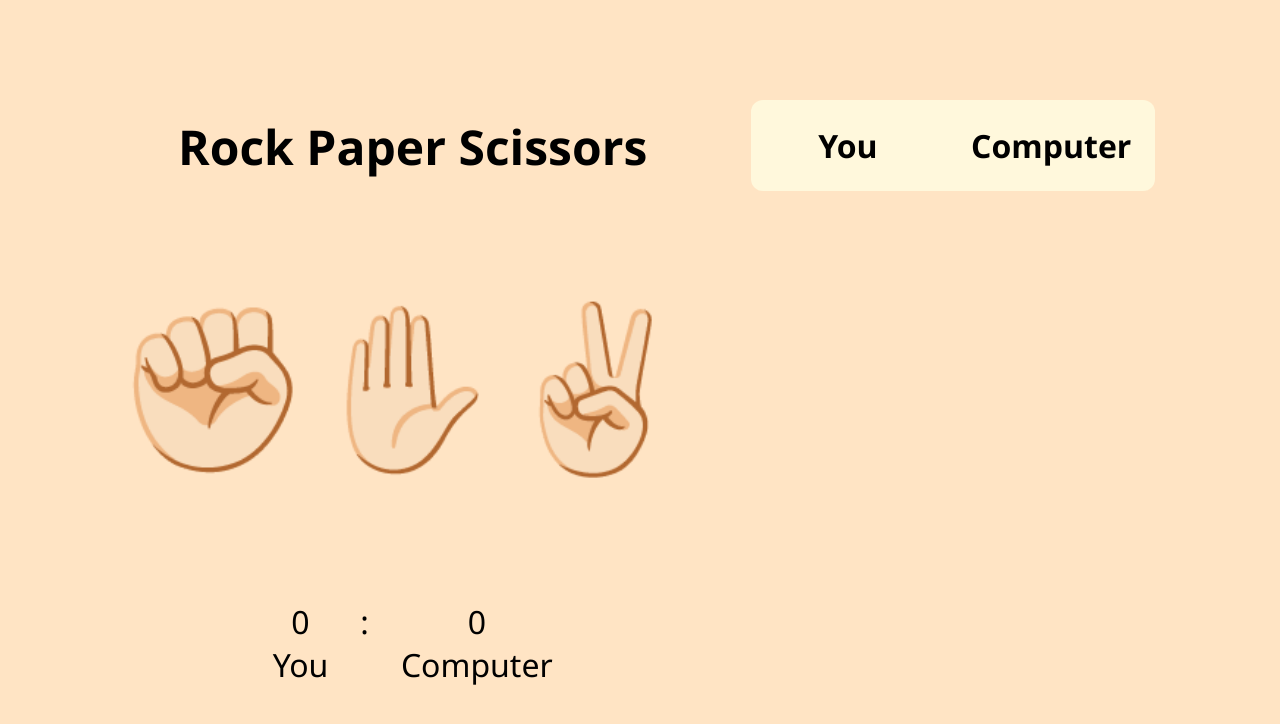
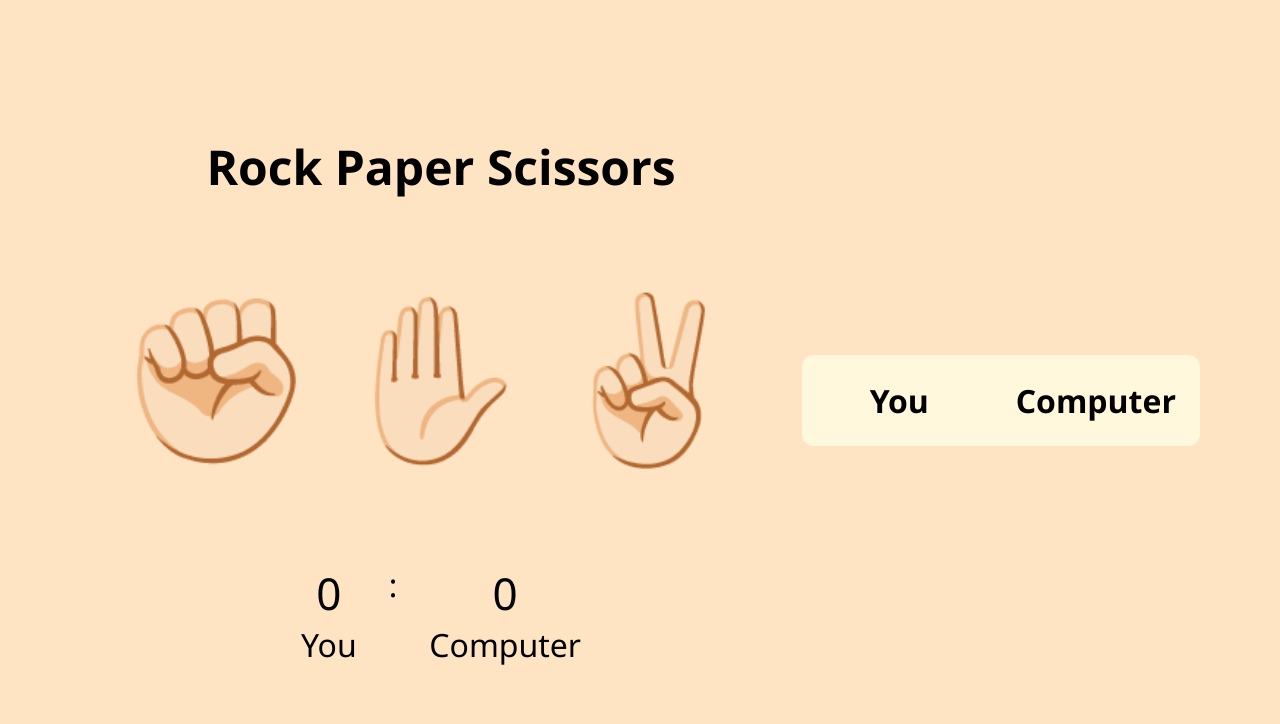
Before and after one commit to weirdwolfx/odin-rock-paper-scissors, a plain HTML site: page index.html in a window 1280 px wide. Drawn offline with Linux system fonts and the light colour scheme.

Commit message:
Add finishing css and layout styling

```diff
--- a/style.css
+++ b/style.css
@@ -9,6 +9,7 @@ body {
     display: flex;
     justify-content: center;
     background-color: bisque;
+    flex-wrap: wrap;
 }
 
 .main-container {
@@ -17,6 +18,7 @@ body {
     flex-direction: column;
     justify-content: space-evenly;
     align-items: center;
+    padding: 3em;
 }
 
 .title,
@@ -28,6 +30,7 @@ body {
 .playGround {
     display: flex;
     justify-content: center;
+    gap: 25px;
 }
 
 .emoji {
@@ -62,16 +65,14 @@ body {
 }
 
 .title {
-    font-size: min(3rem, 15vh);
+    font-size: 3rem;
 }
 
 .game-log {
     display: flex;
     font-size: 2rem;
-    align-self:flex-start;
-    margin-left: 50px;
-    margin-top: 100px;
-    gap: 50px;
+    align-self:center;
+    gap: 1.35em;
     background-color:cornsilk;
     padding: 0.75em;
     border-radius: 12px;
@@ -93,3 +94,9 @@ body {
     border-radius: 10px;
     background-color: lime;
 }
+
+
+#player,
+#computer {
+    font-size: 2.75rem;
+}
```
